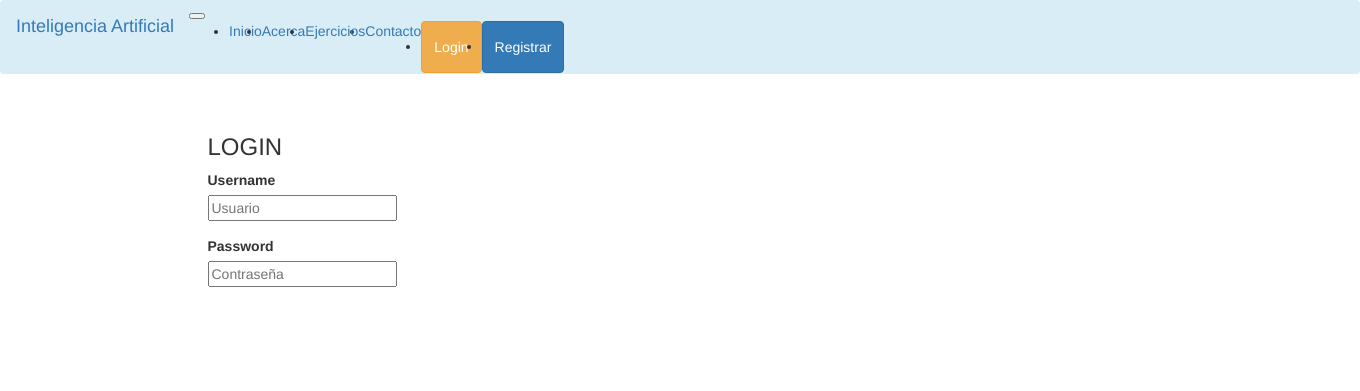
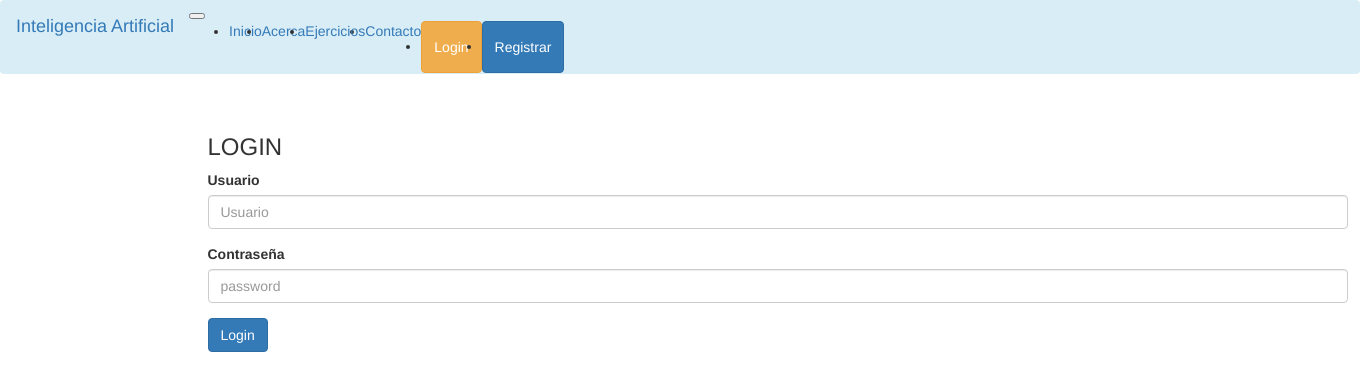
Before and after one commit to YSantanas/IAFlask, a Flask app: page /login in a window 1360 px wide. Shown: the top 391 px of the page. Run offline with Flask 2, Linux system fonts and the light colour scheme; some libraries are stand-ins or nearby versions.

Commit message:
cambios de LOGIN y DIRECCION

```diff
--- a/app/forms.py
+++ b/app/forms.py
@@ -2,5 +2,5 @@
 from wtforms import StringField, PasswordField
 
 class LoginForm(Form):
-    username = StringField('Username')
-    password = PasswordField('Password')
+    username = StringField('Usuario')
+    password = PasswordField('Contraseña')
--- a/app/templates/auth/login.html
+++ b/app/templates/auth/login.html
@@ -6,16 +6,19 @@
 <div class="col-md-12 col-md-offset-1">
 <h3>LOGIN</h3>
 
-    <form class="" action="index.html" method="post">
+    <form class=""  method="post">
 
-    <div class="form-group">
-            {{ render_field(form.username, class='form_control', placeholder='Usuario') }}
-    </div>
+      <div class="form-group">
+        {{ render_field(form.username, class='form-control', placeholder='Usuario') }}
+      </div>
 
-    <div class="form-group">
-            {{ render_field(form.password, class='form_control', placeholder='Contraseña') }}
-    </div>
+      <div class="form-group">
+        {{ render_field(form.password, class='form-control', placeholder='password') }}
+      </div>
 
+      <button type="submit" class="btn btn-primary" name="button">
+        Login
+      </button>
     </form>
 
 </div>
--- a/app/templates/layout.html
+++ b/app/templates/layout.html
@@ -17,7 +17,7 @@
         <div class="collapse navbar-collapse" id="navbarSupportedContent">
             <ul class="navbar-nav ml-auto topnav">
                 <li class="nav-item active">
-                    <a class="nav-link text-white" href="#">Inicio <span class="sr-only">(current)</span></a>
+                    <a class="nav-link text-white" href="/">Inicio <span class="sr-only">(current)</span></a>
                 </li>
 
                 <li class="nav-item">
@@ -43,52 +43,14 @@
                     <a class="nav-link text-white" href="#">Contacto</a>
                 </li>
                 <li class="nav-item">
-                    <a class="btn btn-warning mr-sm-1 text-white" type="button" href="#" data-toggle="modal" data-target="#myModal">Login</a>
+                    <a class="btn btn-warning mr-sm-1 text-white" type="button" href="{{ url_for('.login') }}" >Login</a>
                 </li>
                 <li class="nav-item">
-                    <a class="btn btn-primary mr-sm-1" type="button" href="#" data-toggle="modal" data-target="#myModal">Registrar</a>
+                    <a class="btn btn-primary mr-sm-1" type="button" href="#" >Registrar</a>
                 </li>
             </ul>
         </div>
 
-            <!-- The Modal -->
-    <div class="modal" id="myModal">
-        <div class="modal-dialog">
-            <div class="modal-content">
-
-                <!-- Modal Header -->
-                <div class="modal-header">
-                    <h4 class="modal-title">Login</h4>
-                    <button type="button" class="close" data-dismiss="modal">×</button>
-                </div>
-
-                <!-- Modal body -->
-                <div class="modal-body">
-                    <form>
-                        <label class="sr-only" for="usrname">Username</label>
-                        <div class="input-group mb-3">
-                            <div class="input-group-prepend">
-                                <span class="input-group-text" id="basic-addon1"><i class="fa fa-user"></i></span>
-                            </div>
-                            <input type="text" class="form-control" placeholder="Usuario" aria-label="Usuario" aria-describedby="basic-addon1">
-                        </div>
-
-
-                        <label class="sr-only" for="Password">Name</label>
-                        <div class="input-group mb-2">
-                            <div class="input-group-prepend">
-                                <span class="input-group-text" id="basic-addon2"><i class="fa fa-key"></i></span>
-                            </div>
-                            <input id="Password" type="password" class="form-control" placeholder="Contraseña" aria-label="Contraseña" aria-describedby="basic-addon2">
-                        </div>
-                    </form>
-                </div>
-
-                <!-- Modal footer -->
-                <div class="modal-footer">
-                    <button type="submit" class="btn btn-warning" >Login</button>
-                    <button type="button" class="btn btn-danger" data-dismiss="modal">Cerrar</button>
-                </div>
 
             </div>
         </div>
--- a/app/views.py
+++ b/app/views.py
@@ -1,5 +1,5 @@
 from flask import Blueprint
-from flask import render_template
+from flask import render_template,request
 
 from .forms import LoginForm
 
@@ -18,7 +18,14 @@
     return render_template('index.html', title='Inicio')
 
 
-@pagina.route('/login')
+@pagina.route('/login', methods=['GET','POST'])
 def login():
-    form = LoginForm()
+    form = LoginForm(request.form)
+    if request.method =='POST':
+        #se imprime los datos
+        print(form.username.data)
+        print(form.password.data)
+        #se imprime en consola
+        print("¡Una Nueva secion creada!")
+
     return render_template('auth/login.html', title='Login',form=form)
```
